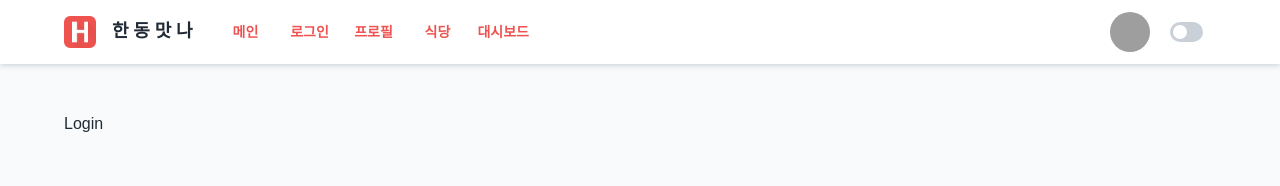
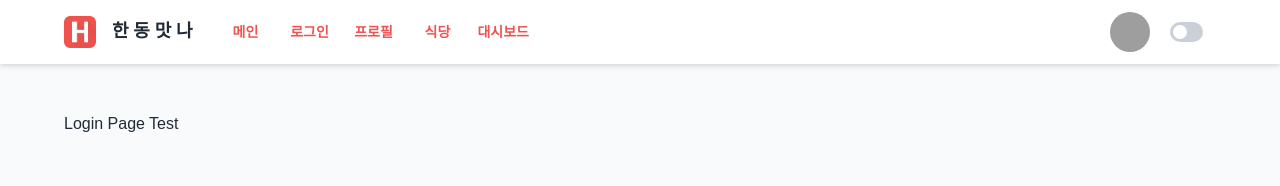
Before and after one commit to hgu-webcamp5/food-handong-front, a React (Create React App) app: page /login in a window 1280 px wide. Shown: the top 186 px of the page. Built offline with nearby package versions, Linux system fonts and the light colour scheme; grey boxes are pictures that could not be loaded.

Commit message:
test commit

```diff
--- a/src/pages/Login/index.js
+++ b/src/pages/Login/index.js
@@ -1,5 +1,5 @@
 function Login() {
-  return <>Login</>;
+  return <>Login Page Test</>;
 }
 
 export default Login;
```
